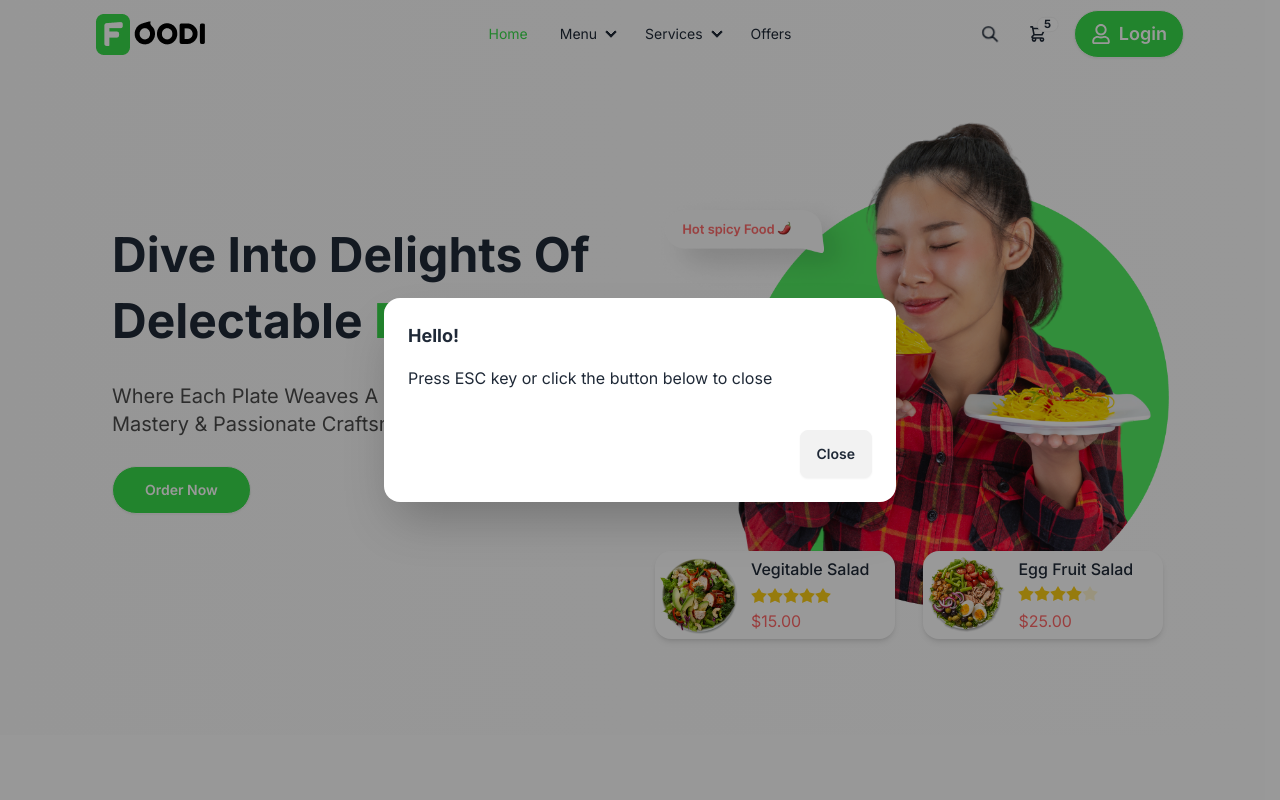
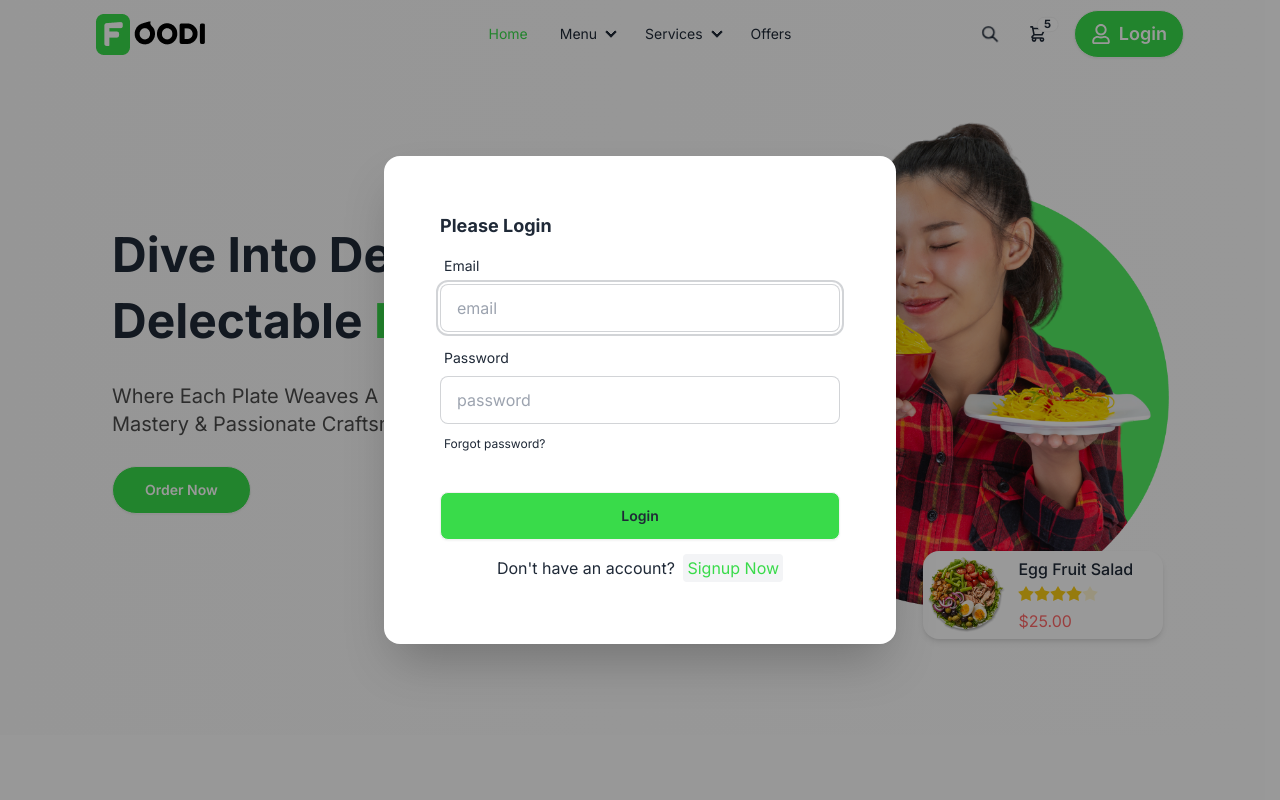
Before and after one commit to HossainRafi/Foodi, a React (Vite) app in the folder foodi-client/: page / in a window 1280 px wide. Both pictures are taken after a click on the button "Login". Shown: the top 800 px of the page. Built offline with nearby package versions, Linux system fonts and the light colour scheme.

Commit message:
login form setup

```diff
--- a/foodi-client/src/components/Modal.jsx
+++ b/foodi-client/src/components/Modal.jsx
@@ -1,16 +1,57 @@
+import { Link } from "react-router-dom";
+
 export const Modal = () => {
   return (
     <div>
       <dialog id="my_modal_5" className="modal modal-middle sm:modal-middle">
         <div className="modal-box">
-          <h3 className="font-bold text-lg">Hello!</h3>
-          <p className="py-4">
-            Press ESC key or click the button below to close
-          </p>
-          <div className="modal-action">
-            <form method="dialog">
-              {/* if there is a button in form, it will close the modal */}
-              <button className="btn">Close</button>
+          <div className="modal-action mt-0">
+            <form className="card-body" method="dialog">
+              <h3 className="font-bold text-lg capitalize">please login</h3>
+              <div className="form-control">
+                <label className="label">
+                  <span className="label-text">Email</span>
+                </label>
+                <input
+                  type="email"
+                  placeholder="email"
+                  className="input input-bordered"
+                  required
+                />
+              </div>
+              <div className="form-control">
+                <label className="label">
+                  <span className="label-text">Password</span>
+                </label>
+                <input
+                  type="password"
+                  placeholder="password"
+                  className="input input-bordered"
+                  required
+                />
+                <label className="label mt-1">
+                  <a href="#" className="label-text-alt link link-hover">
+                    Forgot password?
+                  </a>
+                </label>
+              </div>
+
+              {/* error text */}
+
+              {/* login btn */}
+              <div className="form-control mt-6">
+                <input type="submit" value="Login" className="btn bg-green" />
+              </div>
+
+              <p className="text-center my-2">
+                Don't have an account?{" "}
+                <Link
+                  to="/signup"
+                  className="text-green ml-1 bg-gray-100 p-1 rounded"
+                >
+                  Signup Now
+                </Link>{" "}
+              </p>
             </form>
           </div>
         </div>
```
Also changed, not shown: foodi-client/.eslintrc.cjs.
